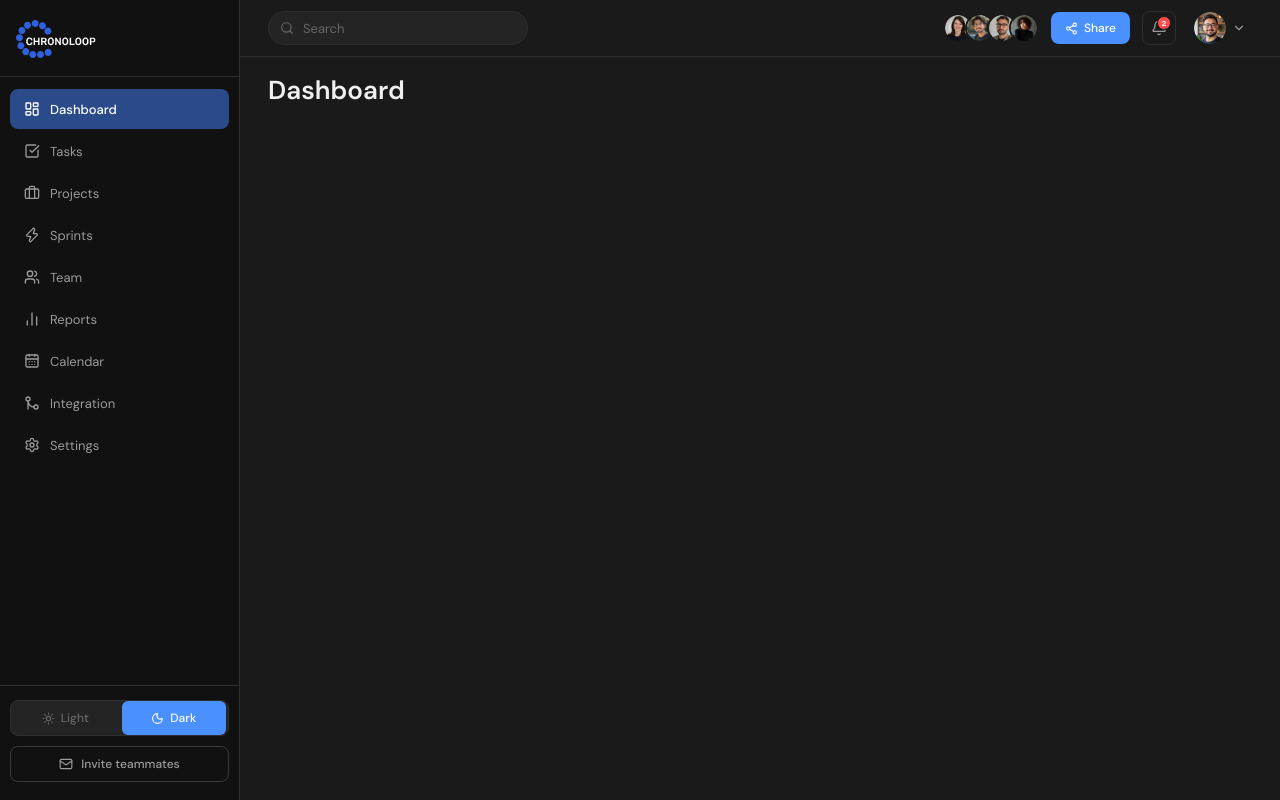
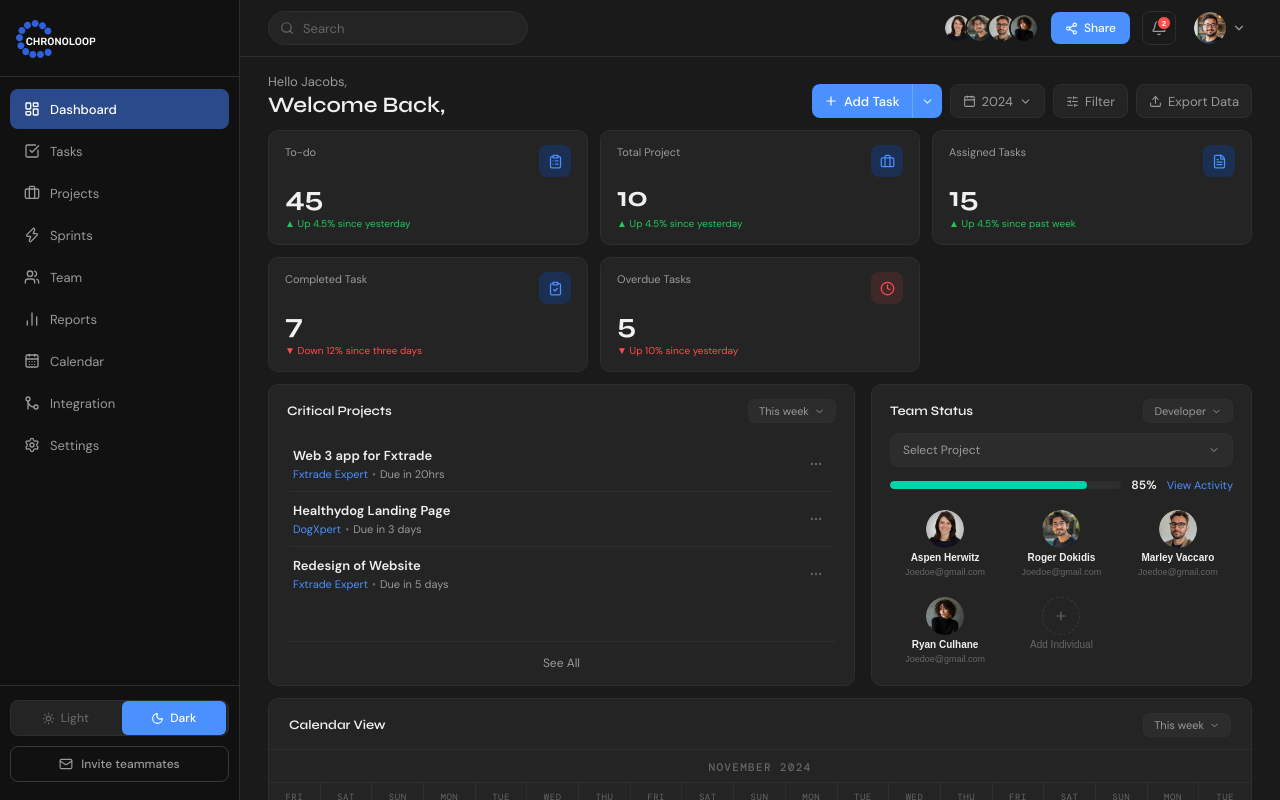
Before and after one commit to Jdbdesign/CHRONOLOOP-frontend, a React (Vite) app: page / in a window 1280 px wide. Built offline with nearby package versions, Linux system fonts and the light colour scheme; a web font is replaced by a local one.

Commit message:
feat: assemble DashboardPage from all Phase 3.1 components

```diff
--- /dev/null
+++ b/src/pages/DashboardPage.module.css
@@ -0,0 +1,8 @@
+.page { display: flex; flex-direction: column; gap: 12px; }
+.middleRow { display: flex; gap: 16px; align-items: stretch; }
+
+.visuallyHidden {
+  position: absolute; width: 1px; height: 1px;
+  padding: 0; margin: -1px; overflow: hidden;
+  clip: rect(0, 0, 0, 0); white-space: nowrap; border: 0;
+}
--- a/src/pages/DashboardPage.tsx
+++ b/src/pages/DashboardPage.tsx
@@ -1,3 +1,33 @@
+import { DashboardHeader } from '../components/dashboard/DashboardHeader'
+import { KpiGrid } from '../components/dashboard/KpiGrid'
+import { CriticalProjectsPanel } from '../components/dashboard/CriticalProjectsPanel'
+import { TeamStatusPanel } from '../components/dashboard/TeamStatusPanel'
+import { CalendarWidget } from '../components/dashboard/CalendarWidget'
+import { AddTaskModal } from '../components/dashboard/modals/AddTaskModal'
+import { ActivityModal } from '../components/dashboard/modals/ActivityModal'
+import { InviteModal } from '../components/dashboard/modals/InviteModal'
+import { MemberDetailModal } from '../components/dashboard/modals/MemberDetailModal'
+import styles from './DashboardPage.module.css'
+
 export function DashboardPage() {
-  return <h1>Dashboard</h1>
+  return (
+    <div className={styles.page}>
+      <h1 className={styles.visuallyHidden}>Dashboard</h1>
+
+      <DashboardHeader />
+      <KpiGrid />
+
+      <div className={styles.middleRow}>
+        <CriticalProjectsPanel />
+        <TeamStatusPanel />
+      </div>
+
+      <CalendarWidget />
+
+      <AddTaskModal />
+      <ActivityModal />
+      <InviteModal />
+      <MemberDetailModal />
+    </div>
+  )
 }
```
Also changed, not shown: 2 other files (tests, documents, lock files or other folders).
